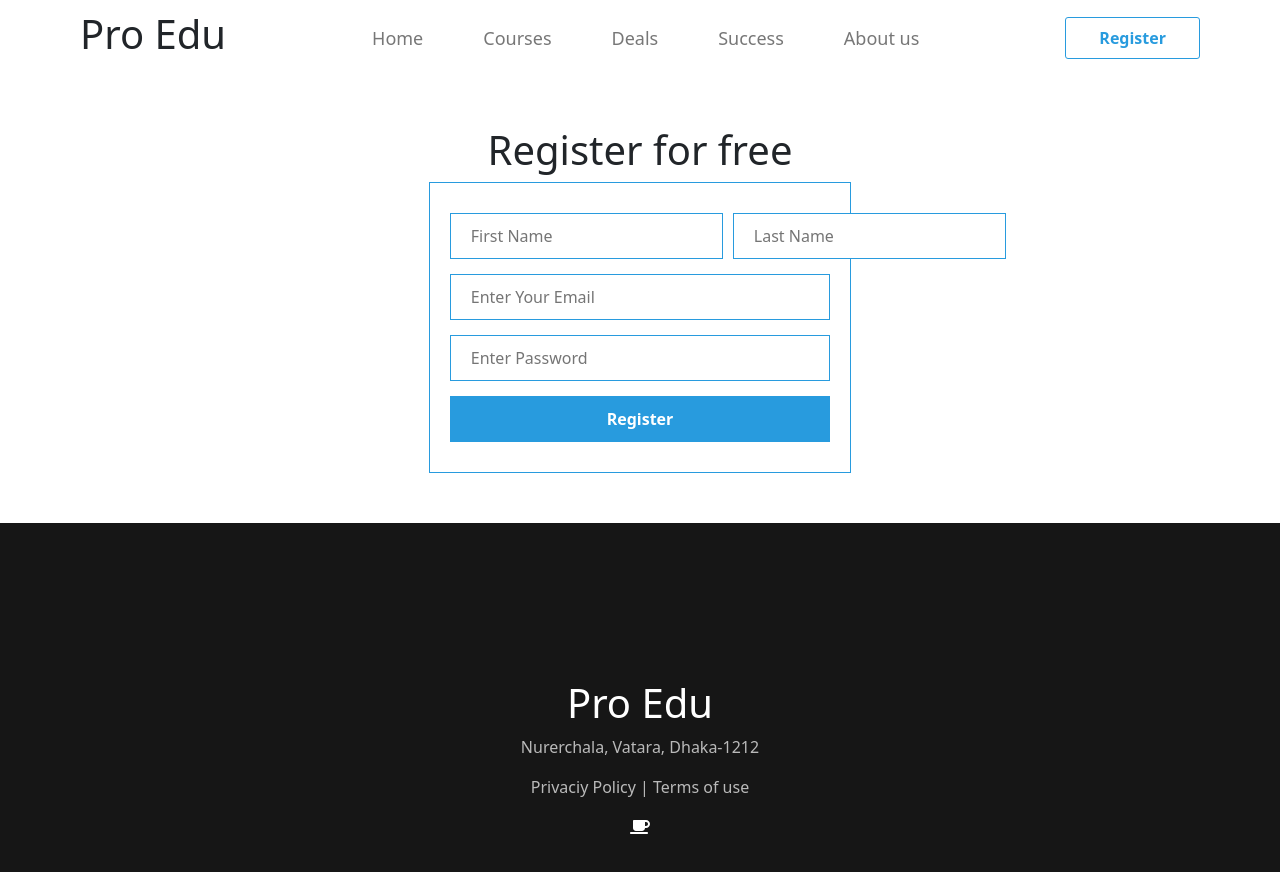
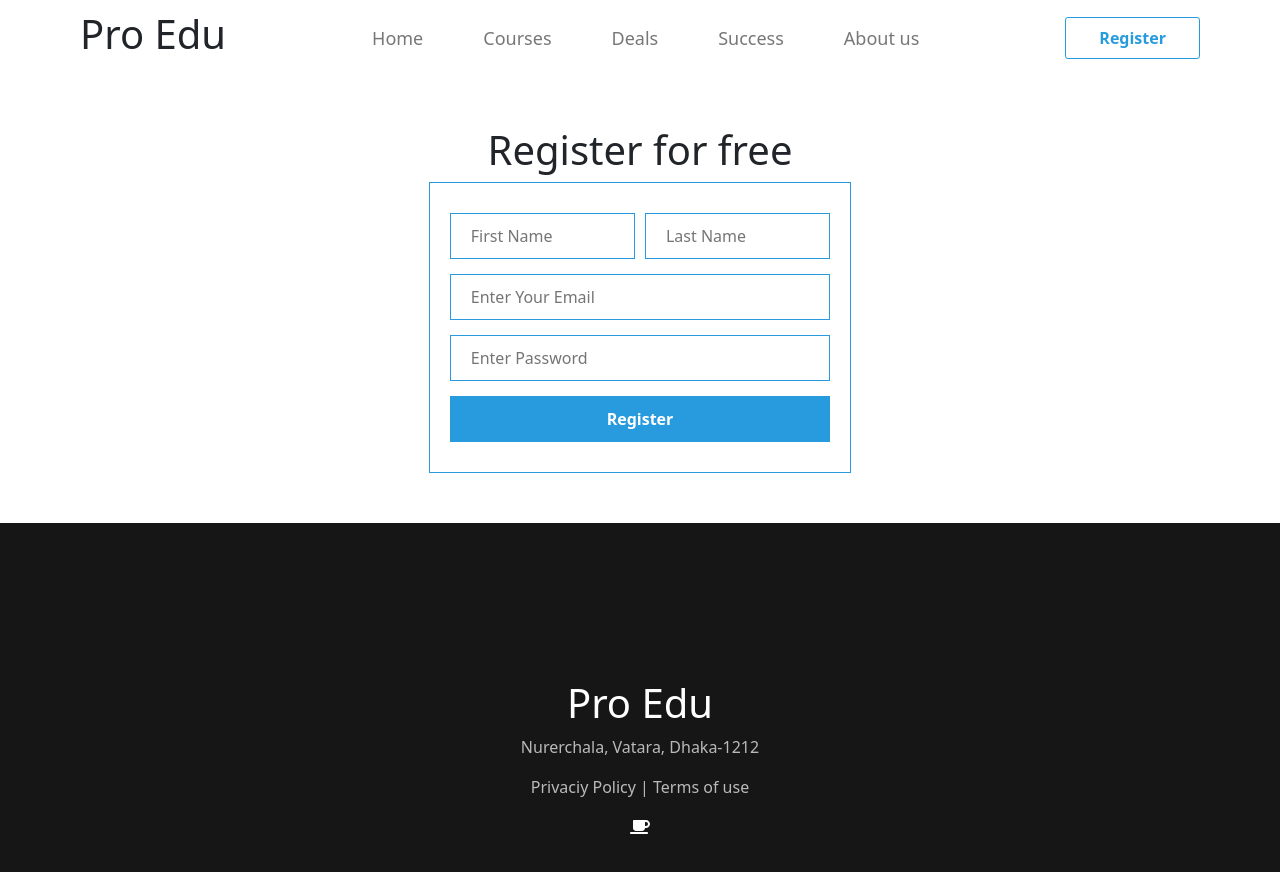
Before and after one commit to Amdadullah-Raihan/react-edtech-website, a React (Create React App) app: page /register in a window 1280 px wide. Shown: the top 872 px of the page. Built offline with nearby package versions, Linux system fonts and the light colour scheme.

Commit message:
css bugs fixed

```diff
--- a/public/courses.json
+++ b/public/courses.json
@@ -1,9 +1,9 @@
 [
     {
         "id": 1,
-        "name": "Fundamental of ui/ux design",
+        "name": "Fundamental of UI/UX design",
         "img":"https://lh3.google.com/u/0/d/1v7QOA2mIwnnodQX1QNZ5jnfCNEneppIW=w1366-h659-iv1",
-        "description": "lorem10",
+        "description": "You will be ready to take any advanced course on UI/UX course after completing this course ",
         "price": 20
     },
     {
--- a/public/index.html
+++ b/public/index.html
@@ -26,7 +26,7 @@
       Learn how to configure a non-root public URL by running `npm run build`.
     -->
     <link href="https://cdn.jsdelivr.net/npm/bootstrap@5.0.2/dist/css/bootstrap.min.css" rel="stylesheet" integrity="sha384-EVSTQN3/azprG1Anm3QDgpJLIm9Nao0Yz1ztcQTwFspd3yD65VohhpuuCOmLASjC" crossorigin="anonymous">
-    <title>React App</title>
+    <title>Pro Edu</title>
   </head>
   <body>
     <noscript>You need to enable JavaScript to run this app.</noscript>
--- a/public/student.json
+++ b/public/student.json
@@ -29,7 +29,7 @@
       "id": 4,
       "name": "Patricia Lebsack",
       "username": "Karianne",
-      "img":"https://lh3.google.com/u/0/d/1Av1PlpTcYERiDbnsJno7rU7ShUrIjWX3=w3000-h6492-iv1",
+      "img":"https://lh3.google.com/u/0/d/1kY62fQ35XolOTKqCPh4gFy0zuq0yMxvE=w1366-h659-iv1",
       "email": "Julianne.OConner@kory.org"
 
 
--- a/src/components/Home/Home.js
+++ b/src/components/Home/Home.js
@@ -55,6 +55,7 @@ const Home = () => {
                 <Explore></Explore>
             </div>
             <div>
+
                     <RegisterPop></RegisterPop>
             </div>
             <div className='home-success-container'>
--- a/src/components/Register/Register.css
+++ b/src/components/Register/Register.css
@@ -17,9 +17,12 @@
     padding: 30px 20px;
 }
 .name-container{
-   display:grid;
-   grid-template-columns: 1fr 1fr;
-   grid-column-gap: 10px;
+   display: grid;
+   grid-template-columns: repeat(2, 1fr);
+   grid-gap: 10px;
+}
+.name-container input{
+    width: 100%;
 }
 .form-container input{
     border: 1px solid #289BDE ;
```
Also changed, not shown: 2 other files (tests, documents, lock files or other folders).
